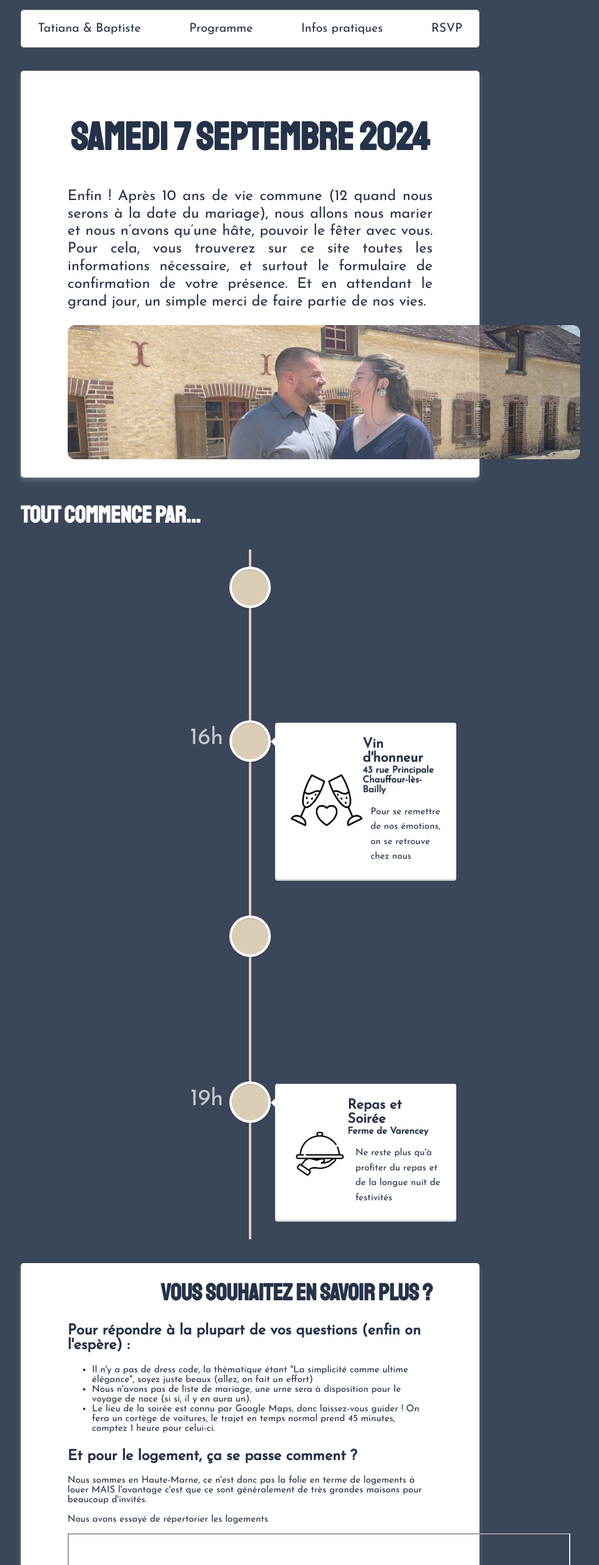
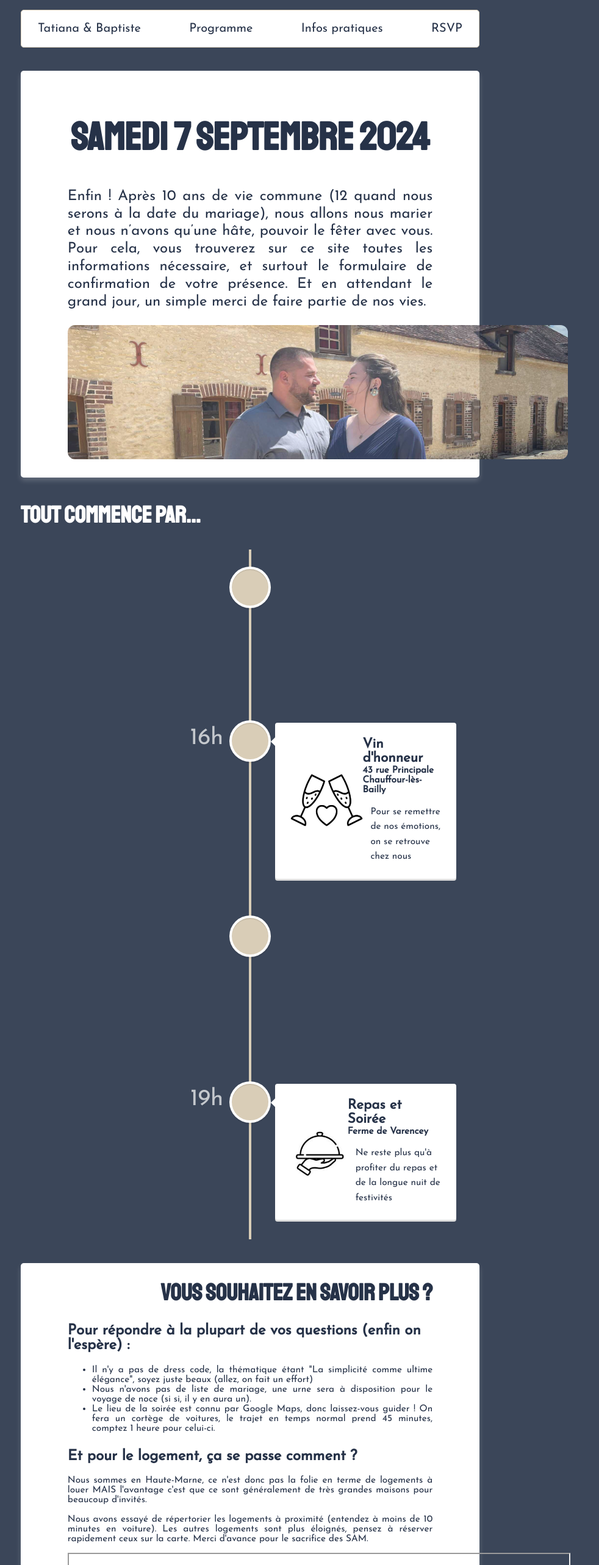
Before and after one commit to tatiana-sthl/wedding, a Next.js app: page / in a window 1280 px wide. Shown: the top 2566 px of the page at 61% size, without its empty margins (230-1212 px from the left). Built offline with nearby package versions, Linux system fonts and the light colour scheme; grey boxes are pictures that could not be loaded.

Commit message:
add and modify little detail

```diff
--- a/src/app/components/infos.js
+++ b/src/app/components/infos.js
@@ -14,7 +14,7 @@ const Infos = () => {
 
         <h2 className={styles.h2Infos}>Et pour le logement, ça se passe comment ?</h2>
         <p className={styles.ulInfos}>Nous sommes en Haute-Marne, ce n'est donc pas la folie en terme de logements à louer MAIS l'avantage c'est que ce sont généralement de très grandes maisons pour beaucoup d'invités.</p>
-        <p className={styles.ulInfos}>Nous avons essayé de répertorier les logements </p>
+        <p className={styles.ulInfos}>Nous avons essayé de répertorier les logements à proximité (entendez à moins de 10 minutes en voiture). Les autres logements sont plus éloignés, pensez à réserver rapidement ceux sur la carte. Merci d'avance pour le sacrifice des SAM. </p>
         <iframe src="https://www.google.com/maps/d/embed?mid=1yGgdbOFtIHCObumcn4GK_3Z43b0NpS8&ehbc=2E312F&noprof=1" width="820" height="480"></iframe>
         <h2 className={styles.h2Infos}>On parle du lendemain :</h2>
         <p className={styles.ulInfos}>Pour ceux qui le veulent, nous serions heureux de vous revoir le lendemain à partir de 11h (avant nous ne serons pas apte). Tout se fera à la bonne franquette (comprenez buffet de restes), et nous prévoyons des compétitions acharnées de Molky et de pétanque. Alors venez, pour profiter encore un peu.</p>
--- a/src/app/page.js
+++ b/src/app/page.js
@@ -31,7 +31,7 @@ export default function Home() {
         <Image
             src='/img/tetb1.jpg'
             alt="tetb"
-            width={840}
+            width={820}
             height={220}
             className={styles.imgFront}
           />
--- a/src/app/page.module.css
+++ b/src/app/page.module.css
@@ -204,5 +204,6 @@
 
 .ulInfos {
   color: #263248;
-  font-size: 1.2vw
+  font-size: 1.2vw;
+  text-align: justify ;
 }
```
